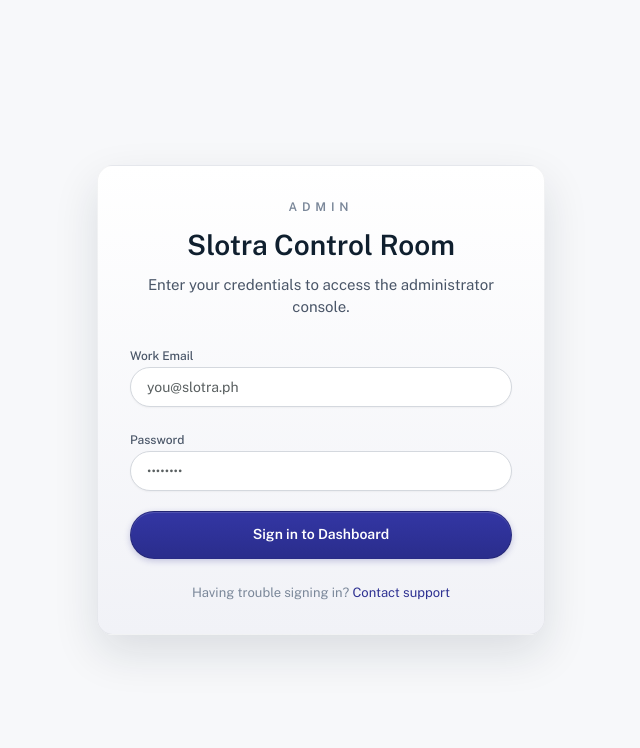
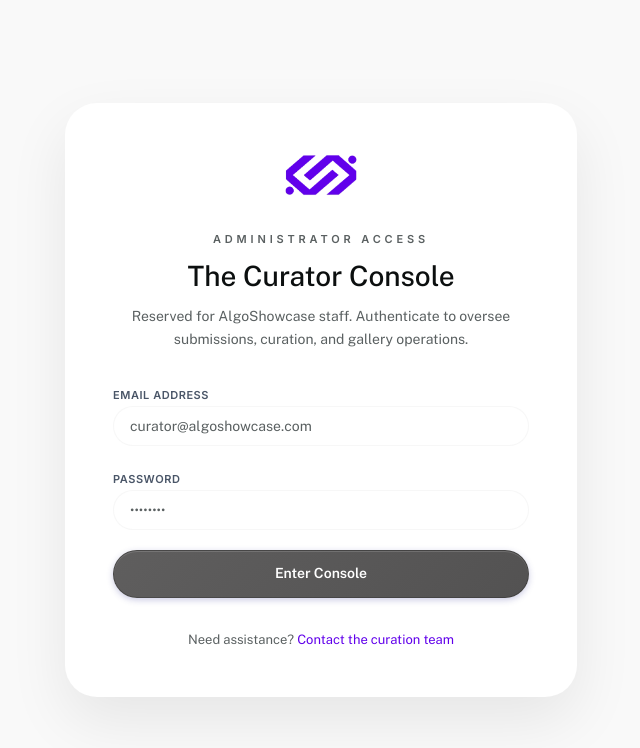
Before and after one commit to Kiko915/algoshowcase, a Next.js app: page /admin in a window 1280 px wide. Shown: the top 748 px of the page, without its empty margins (319-959 px from the left). Built offline with nearby package versions, Linux system fonts and the light colour scheme.

Commit message:
Rebrand admin page for AlgoShowcase

```diff
--- a/app/admin/page.tsx
+++ b/app/admin/page.tsx
@@ -1,4 +1,5 @@
 import type { Metadata } from "next";
+import Image from "next/image";
 import { Button } from "@/components/ui/button";
 import { Input } from "@/components/ui/input";
 
@@ -10,72 +11,79 @@ export const metadata: Metadata = {
 
 export default function AdminPage() {
   return (
-    <section className="min-h-screen bg-[#f7f8fa] flex items-center justify-center px-6 py-16">
-      <div className="w-full max-w-md">
+    <section className="min-h-screen bg-[#F9F9F9] flex items-center justify-center px-6 py-24">
+      <div className="w-full max-w-lg">
         <div
-          className="rounded-2xl p-8 space-y-6"
+          className="rounded-[32px] p-12 space-y-8 bg-white"
           style={{
-            background: "linear-gradient(180deg,#ffffff 0%,#f1f2f7 100%)",
-            boxShadow:
-              "0 18px 45px rgba(15,31,46,0.12), inset 0 1px 0 rgba(255,255,255,0.8)",
-            border: "1px solid rgba(15,31,46,0.05)",
+            boxShadow: "0 24px 60px rgba(12,15,15,0.08)",
           }}
         >
+          <div className="flex justify-center">
+            <Image
+              src="/logo/logo-primary.png"
+              alt="AlgoShowcase logo"
+              width={160}
+              height={48}
+              className="h-12 w-auto"
+              priority
+            />
+          </div>
+
           <div className="space-y-2 text-center">
-            <p className="text-[12px] font-semibold tracking-[0.4em] text-[#7a8799] uppercase">
-              Admin
+            <p className="text-label-sm tracking-[0.35em] text-[#5a6061] uppercase">
+              Administrator Access
             </p>
-            <h1 className="text-[28px] font-semibold text-[#0f1f2e]">
-              Slotra Control Room
+            <h1 className="text-headline-md text-[#0c0f0f]">
+              The Curator Console
             </h1>
-            <p className="text-[15px] text-[#4a5668]">
-              Enter your credentials to access the administrator console.
+            <p className="text-body-md text-[#5a6061] max-w-sm mx-auto">
+              Reserved for AlgoShowcase staff. Authenticate to oversee
+              submissions, curation, and gallery operations.
             </p>
           </div>
 
           <form className="space-y-5">
             <div className="space-y-2 text-left">
-              <label className="text-[12px] font-medium text-[#4a5668]">
-                Work Email
+              <label className="text-label-sm text-[#4a5668]">
+                Email Address
               </label>
               <Input
                 type="email"
-                placeholder="you@slotra.ph"
-                className="bg-white rounded-lg"
-                style={{
-                  boxShadow: "0 1px 2px rgba(0,0,0,0.04)",
-                  borderColor: "#d4d8de",
-                }}
+                placeholder="curator@algoshowcase.com"
+                className="bg-white rounded-full"
               />
             </div>
 
             <div className="space-y-2 text-left">
-              <label className="text-[12px] font-medium text-[#4a5668]">
-                Password
-              </label>
+              <label className="text-label-sm text-[#4a5668]">Password</label>
               <Input
                 type="password"
                 placeholder="••••••••"
-                className="bg-white rounded-lg"
-                style={{
-                  boxShadow: "0 1px 2px rgba(0,0,0,0.04)",
-                  borderColor: "#d4d8de",
-                }}
+                className="bg-white rounded-full"
               />
             </div>
 
-            <Button type="submit" className="w-full h-12 text-[14px]">
-              Sign in to Dashboard
+            <Button
+              type="submit"
+              className="w-full h-12 text-[14px]"
+              style={{
+                background: "linear-gradient(135deg,#5F5E5E 0%,#535252 100%)",
+                color: "#FFFFFF",
+                border: "1px solid rgba(12,15,15,0.25)",
+              }}
+            >
+              Enter Console
             </Button>
           </form>
 
-          <p className="text-[13px] text-center text-[#7a8799]">
-            Having trouble signing in?{" "}
+          <p className="text-[13px] text-center text-[#5a6061]">
+            Need assistance?{" "}
             <a
-              href="mailto:hello@slotra.ph"
-              className="text-[#2e3192] underline-offset-4 hover:underline"
+              href="mailto:support@algoshowcase.com"
+              className="text-[#6100EB] underline-offset-4 hover:underline"
             >
-              Contact support
+              Contact the curation team
             </a>
           </p>
         </div>
```
